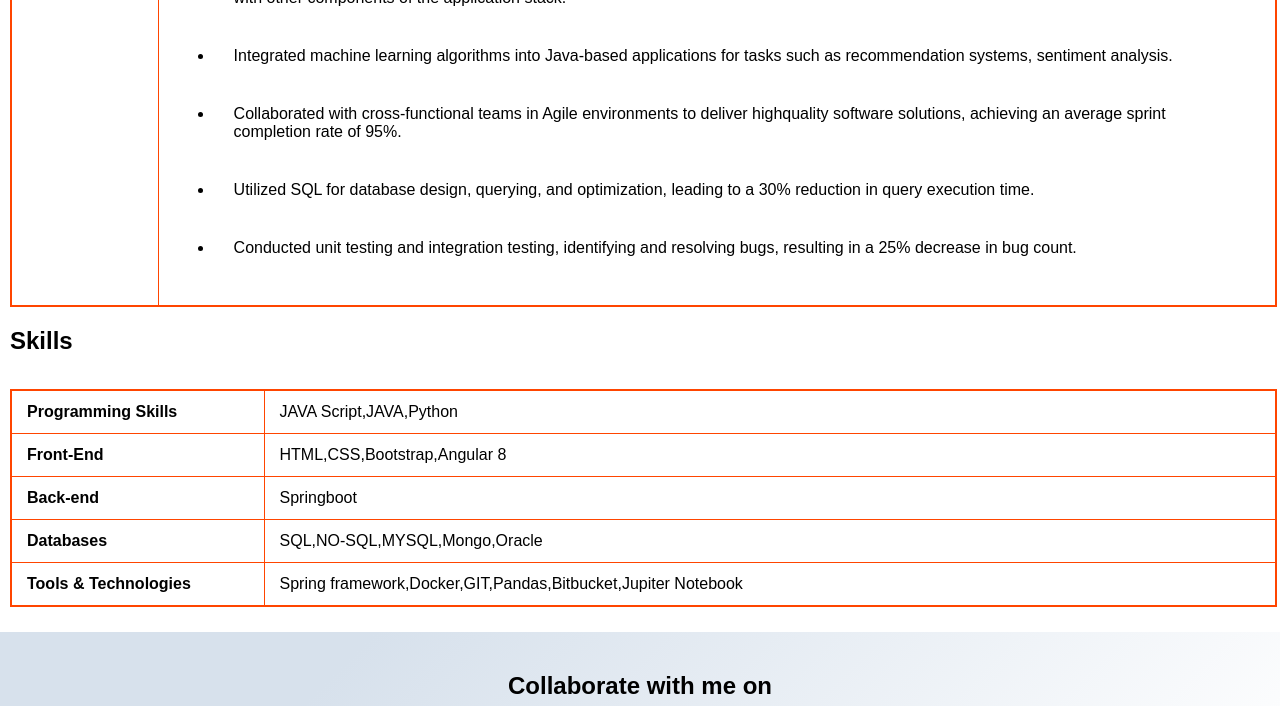
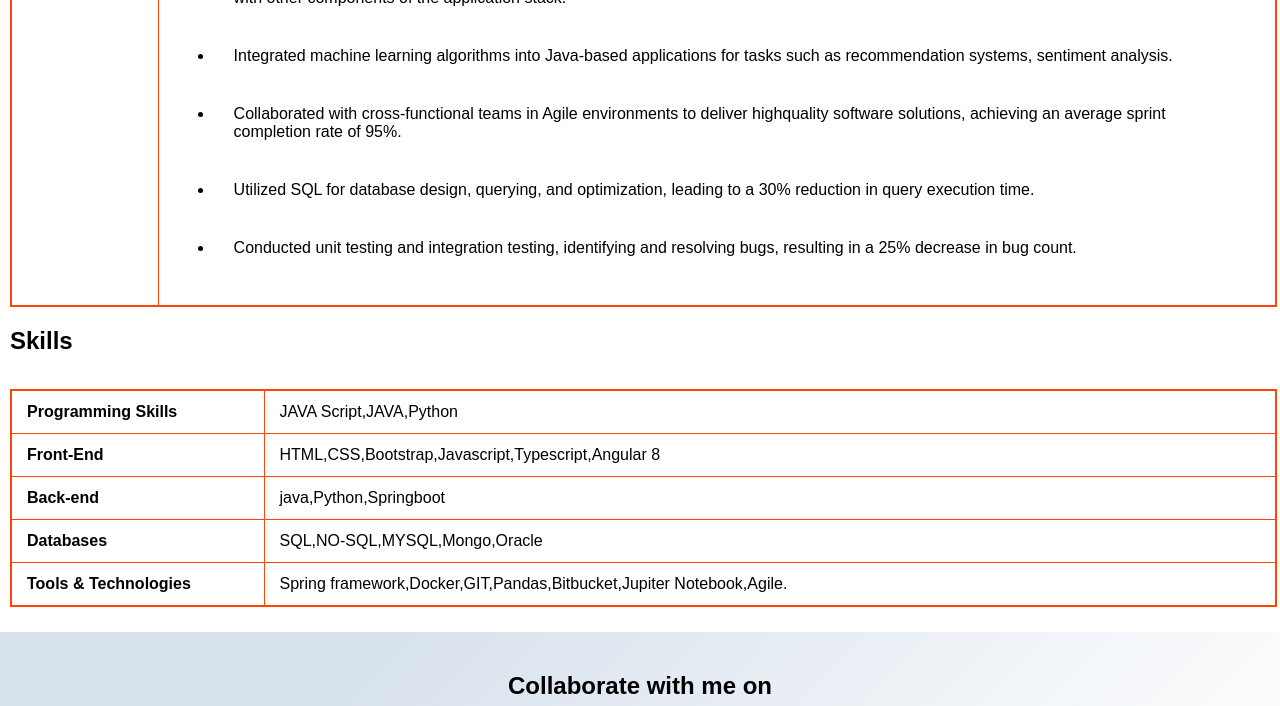
Before and after one commit to sdach13-cmd/Myportfoliowebsite, a plain HTML site: page education.html in a window 1280 px wide. Shown: the part 699-1405 px from the top of the page. Drawn offline with Linux system fonts and the light colour scheme.

Commit message:
changes in skills section

```diff
--- a/education.html
+++ b/education.html
@@ -109,11 +109,11 @@
             </tr>
             <tr>
               <th>Front-End</td>
-              <td>HTML,CSS,Bootstrap,Angular 8</td>
+              <td>HTML,CSS,Bootstrap,Javascript,Typescript,Angular 8</td>
             </tr>
             <tr>
               <th>Back-end</td>
-              <td>Springboot</td>
+              <td>java,Python,Springboot</td>
             </tr>
             <tr>
               <th>Databases</td>
@@ -121,7 +121,7 @@
             </tr>
             <tr>
               <th>Tools & Technologies</td>
-              <td>Spring framework,Docker,GIT,Pandas,Bitbucket,Jupiter Notebook</td>
+              <td>Spring framework,Docker,GIT,Pandas,Bitbucket,Jupiter Notebook,Agile.</td>
             </tr>
           </tbody>
       </table>
```
